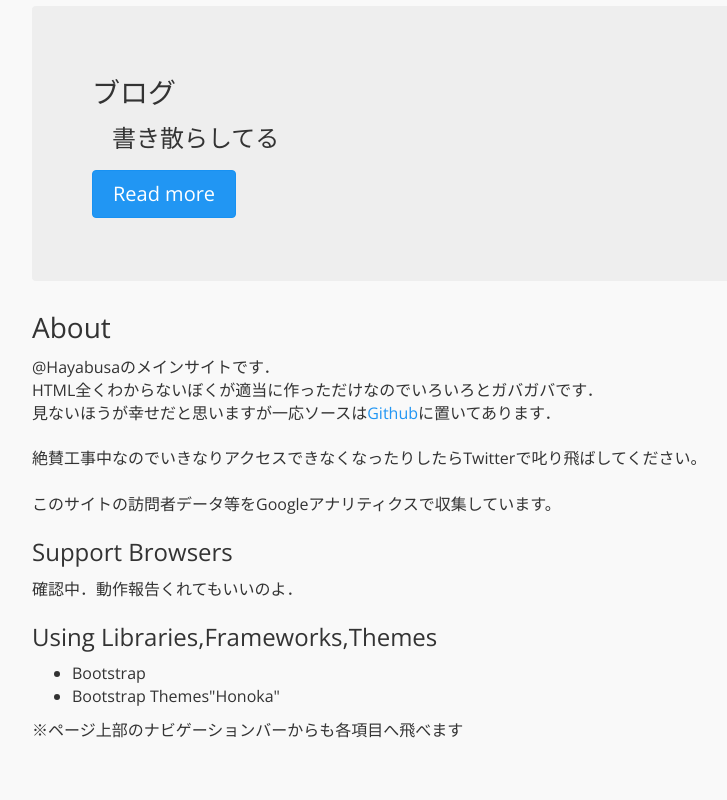
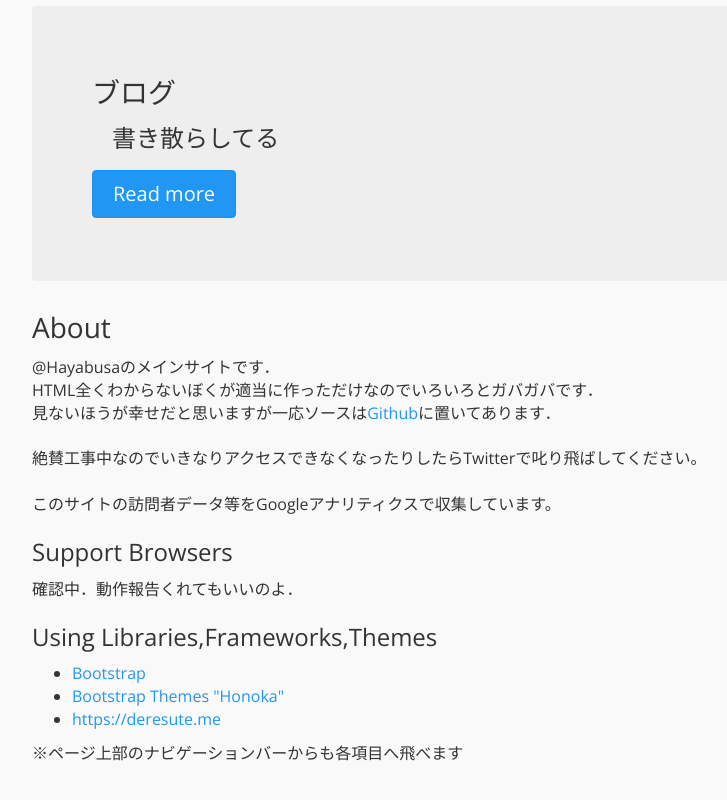
Before and after one commit to Hayabusa58/Hayabusa-s-works, a plain HTML site: page index.html in a window 1280 px wide. Shown: the part 810-1610 px from the top of the page, without its empty margins (38-765 px from the left). Drawn offline with nearby package versions, Linux system fonts and the light colour scheme.

Commit message:
Add "Deresute P" information. -add デレステのプロデューサー情報を画像で取得できるサイトを見つけたので貼っつけ -modify トップページの使ってるライブラリ欄にそれぞれリンク追加

```diff
--- a/index.html
+++ b/index.html
@@ -116,9 +116,10 @@
                 <p>確認中．動作報告くれてもいいのよ．</p>
                 <h3>Using Libraries,Frameworks,Themes</h3>
                  <ul type="disc">
-                 <li>Bootstrap</li>
-                 <li>Bootstrap Themes"Honoka"
-                 </li></ul>
+                 <li><a href="http://getbootstrap.com/">Bootstrap</a></li>
+                 <li><a href="http://honokak.osaka/">Bootstrap Themes "Honoka"</a></li>
+                 <li><a href="https://deresute.me/">https://deresute.me</a></li>
+                 </ul>
                     <p>※ページ上部のナビゲーションバーからも各項目へ飛べます</p>
 
 	</div>
```
Also changed, not shown: profile.html (+7 -4 lines).
